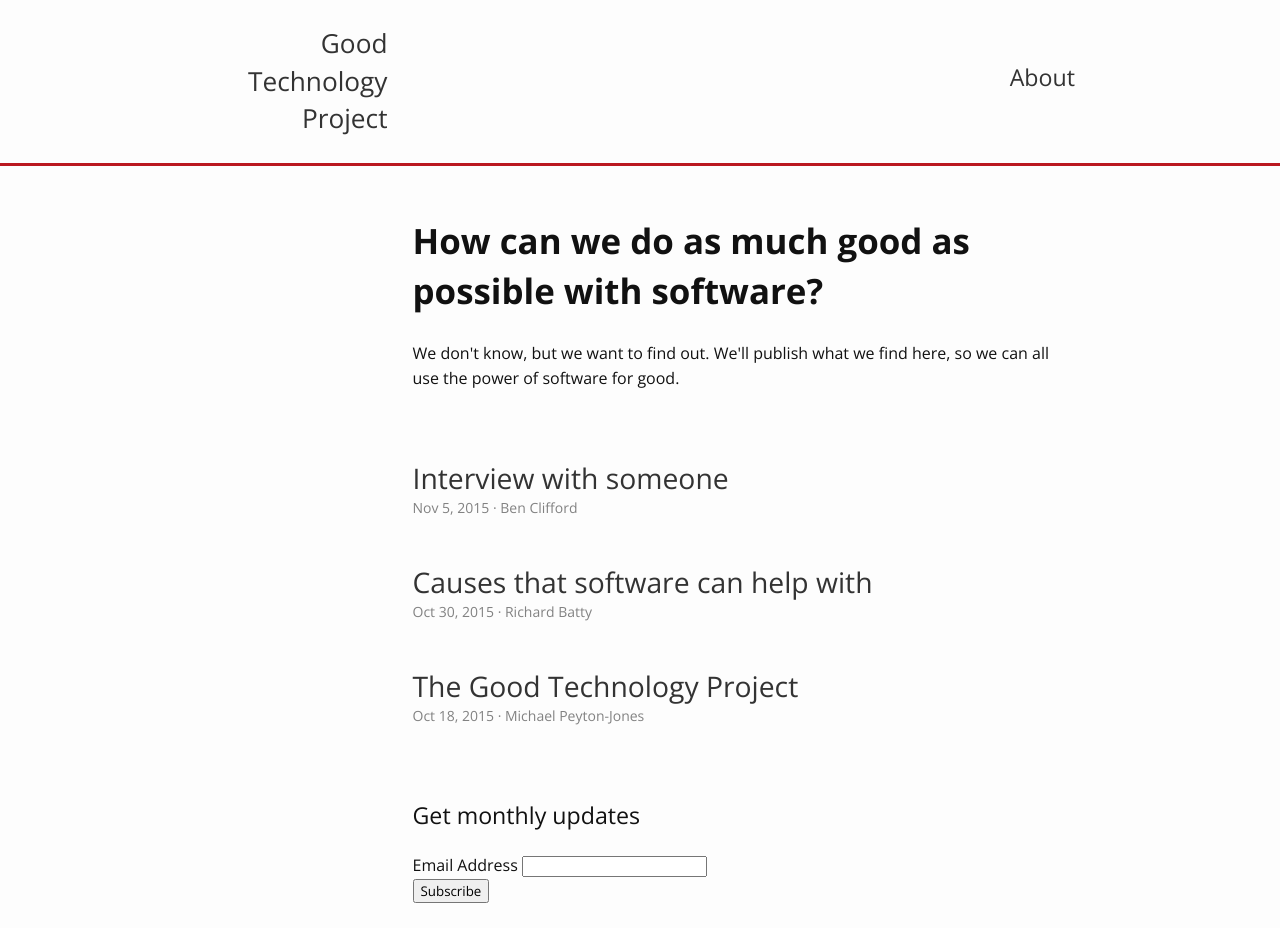
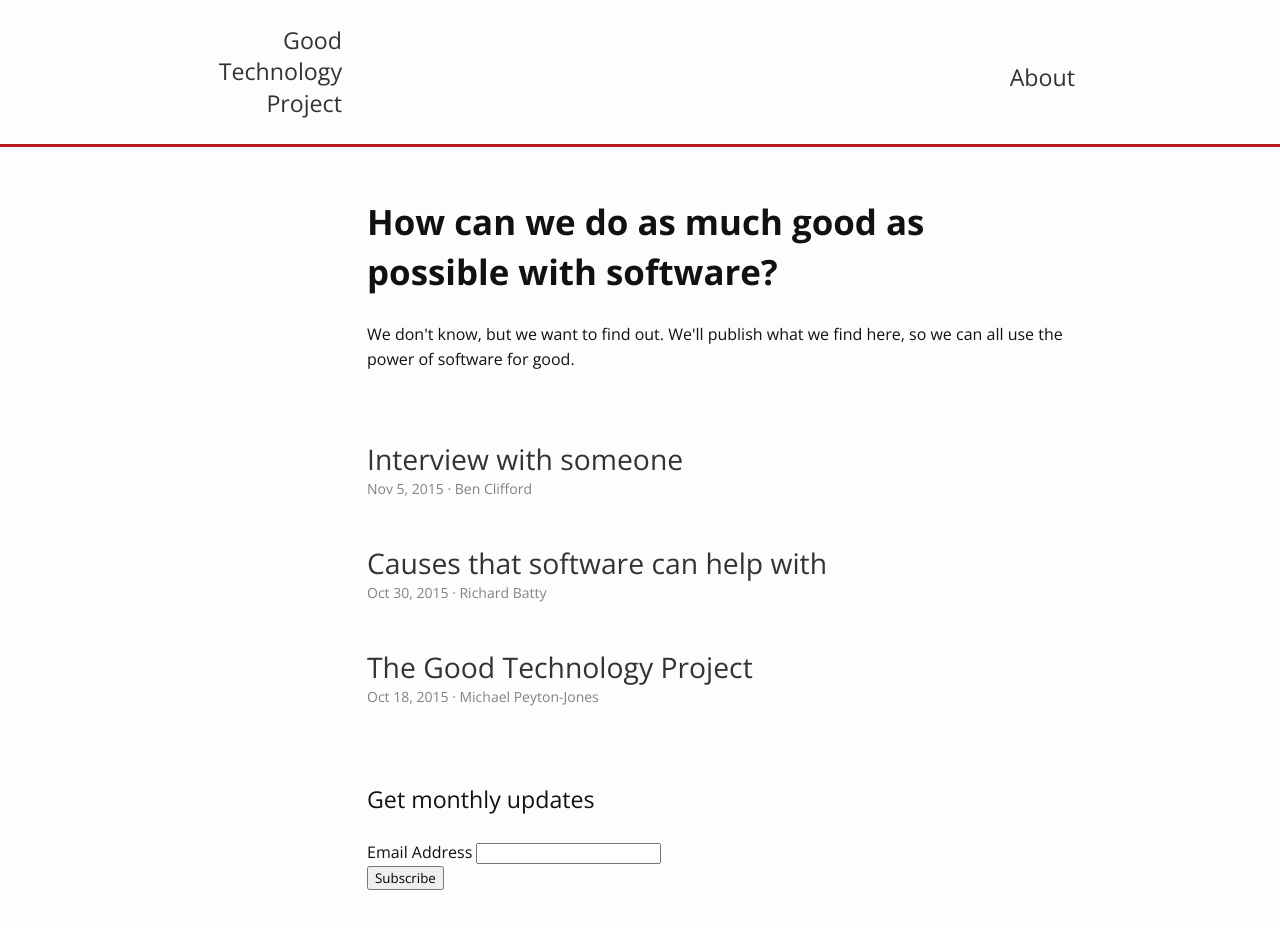
Before and after one commit to richardbatty/good-technology-project, a Jekyll site: the page built from index.html, in a window 1280 px wide. Built offline with Jekyll 4.4.1, drawn with Linux system fonts in a browser that asks for light colours; comment, search, counter and statistics services are not loaded.

Commit message:
Make less wonky

```diff
--- a/_includes/header.html
+++ b/_includes/header.html
@@ -2,7 +2,7 @@
 
   <div class="wrapper grid">
 
-    <h2 class="col-1-3 site-title"><a href="{{ site.baseurl }}/">{{ site.title }}</a></h2>
+    <h3 class="col-1-3 site-title"><a href="{{ site.baseurl }}/">{{ site.title }}</a></h3>
 
     <nav class="site-nav col-2-3">
 
--- a/_sass/_base.scss
+++ b/_sass/_base.scss
@@ -56,7 +56,7 @@ margin: $spacing-unit 0;
 h3 {
 font-size: 145%;
 font-weight: normal;
-line-height: $base-line-height;
+line-height: 1.25 * $base-line-height;
 margin: $spacing-unit 0;
 
 }
--- a/_sass/_grid.scss
+++ b/_sass/_grid.scss
@@ -24,8 +24,8 @@ $pad: $spacing-unit;
   }
 }
 .col-2-3 {
-  width: 75%;
+  width: 80%;
 }
 .col-1-3 {
-  width: 25%;
+  width: 20%;
 }
```
